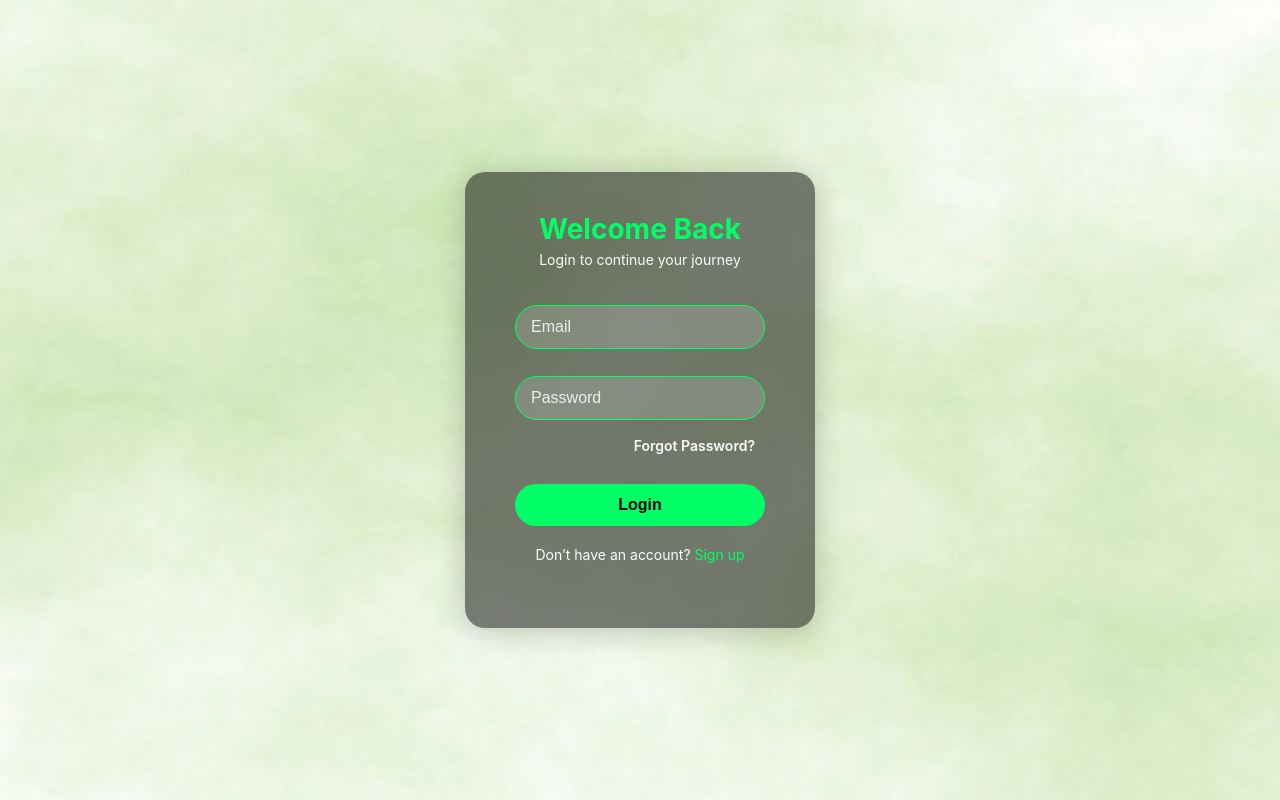
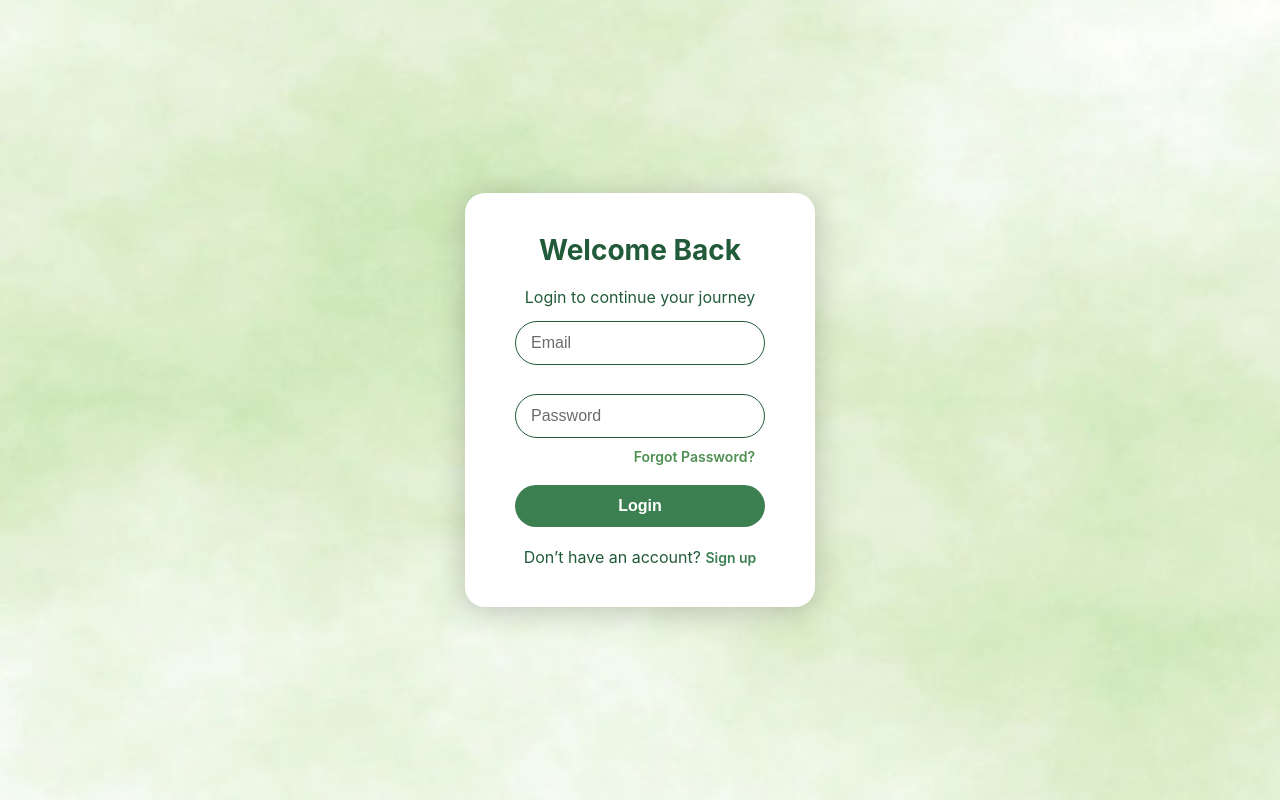
Before and after one commit to Kadam-18/SIH-25, a React (Vite) app in the folder ayushcare/frontend/: page /login in a window 1280 px wide. Built offline with nearby package versions, Linux system fonts and the light colour scheme; no server answers.

Commit message:
book btn

```diff
--- a/ayushcare/frontend/src/pages/Auth.css
+++ b/ayushcare/frontend/src/pages/Auth.css
@@ -1,12 +1,15 @@
+/* ==================== GLOBAL BASE ===================== */
 html, body {
   height: 100%;
   width: 100%;
   margin: 0;
   padding: 0;
   overflow-x: hidden;
+  font-family: "Poppins", sans-serif;
   -webkit-text-size-adjust: 100%;
 }
 
+/* Background container for ALL auth pages */
 .auth-container {
   background: url("../assets/signup-background2.jpg") no-repeat center center/cover;
   height: 100vh;
@@ -16,58 +19,57 @@ html, body {
   align-items: center;
 }
 
+/* Glass-style box (Same for login, signup, forgot, OTP) */
 .auth-box {
-  background: rgba(0, 0, 0, 0.5);
+  background: rgb(255, 255, 255);
   backdrop-filter: blur(10px);
   border-radius: 20px;
   padding: 40px 50px;
   width: 350px;
   text-align: center;
-  color: white;
+  color: #225b39;
   box-shadow: 0 4px 30px rgba(0, 0, 0, 0.2);
 }
 
-/* Headings */
+/* ==================== HEADINGS ===================== */
 .auth-box h2 {
   font-size: 28px;
-  margin-bottom: 5px;
-  color: #00ff66;
+  margin-bottom: 20px;
+  color: #225b39;     /* Exact signup color */
 }
 
-.auth-box p {
-  font-size: 14px;
-  margin-bottom: 25px;
-  color: #fbfafa;
-}
-
-/* Inputs */
+/* ==================== INPUT FIELDS ===================== */
 .auth-box input {
   width: 100%;
   padding: 12px 15px;
   margin-bottom: 15px;
   background: rgba(255, 255, 255, 0.15);
-  border: 1px solid #00ff66;
-  border-radius: 22px;   /* <--- Rounded edges */
-  color: white;
+  border: 1px solid #225b39;
+  border-radius: 22px;
   font-size: 16px;
+  color: black;
   outline: none;
   transition: 0.3s ease;
 }
 
 .auth-box input:focus {
-  border-color: #00cc55;
   background: rgba(255, 255, 255, 0.25);
+  border-color: #225b39;
 }
 
+/* Placeholder */
+.auth-box input::placeholder {
+  color: rgba(25, 24, 24, 0.637);
+}
 
-/* Buttons */
+/* ==================== BUTTON ===================== */
 .auth-box button {
   width: 100%;
   padding: 12px;
-  background-color: #00ff66;
+  background-color: #3c7f50;
   border: none;
-  border-radius: 25px;  /* <--- Already rounded */
-  color: black;
+  border-radius: 25px;
+  color: white;
   font-size: 16px;
   cursor: pointer;
   font-weight: bold;
@@ -75,30 +77,22 @@ html, body {
 }
 
 .auth-box button:hover {
-  background-color: #00cc55;
+  background-color: #2b6f37;
 }
 
-/* Link text (optional) */
+/* ==================== LINKS ===================== */
 .auth-box a {
-  color: #00ff66;
+  color: #3c7f50;
   text-decoration: none;
   font-size: 14px;
+  font-weight: 600;
 }
+
 .auth-box a:hover {
   text-decoration: underline;
 }
-/* Input Fields Text */
-.auth-box input {
-  color: white;                      /* Text color */
-  font-size: 16px;
-}
 
-/* Placeholder styling */
-.auth-box input::placeholder {
-  color: rgba(255, 255, 255, 0.85);  /* Brighter placeholder */
-  font-size: 16px;
-}
-/* =========================forgot area=========================== */
+/* ==================== FORGOT PASSWORD TEXT ===================== */
 .forgot-text {
   margin-top: -10px;
   margin-bottom: 15px;
@@ -109,12 +103,10 @@ html, body {
   font-size: 14px;
   font-weight: 600;
   padding: 5px 10px;
-  border-radius: 8px;   /* <--- Rounded edges */
-  display: inline-block;
+  border-radius: 8px;
 }
 
-
 .forgot-text:hover {
+  color: #2b6f37;
   text-decoration: underline;
-  color: #2b6f37;
 }
--- a/ayushcare/frontend/src/pages/Home.css
+++ b/ayushcare/frontend/src/pages/Home.css
@@ -5,9 +5,9 @@
   margin-bottom: 10px;
   color: #fdfdfd;
   text-shadow:
-      0 2px 4px rgba(0,0,0,0.7),
-      0 0 10px rgba(0,0,0,0.4);
-   margin-top: 30px;
+  0 2px 4px rgba(0,0,0,0.7),
+  0 0 10px rgba(0,0,0,0.4);
+  margin-top: 30px;
   margin-bottom: 25px;
 }
 
@@ -418,3 +418,70 @@
 
 .carousel-arrow.left { left: 20px; }
 .carousel-arrow.right { right: 20px; }
+
+.hero-wrapper {
+  position: relative;
+  width: 100%;
+  max-width: 1500px;
+  margin: 0 auto 20px auto;
+}
+
+.hero-overlay {
+  position: absolute;
+  top: 50%;
+  left: 50%;
+  transform: translate(-50%, -50%);
+  text-align: center;
+  z-index: 10;
+  color: white;
+  text-shadow: 0 3px 10px rgba(0,0,0,0.8);
+}
+
+.hero-overlay h1 {
+  font-size: 40px;
+  font-weight: 800;
+  margin-bottom: 8px;
+}
+
+.hero-overlay p {
+  font-size: 20px;
+  margin-bottom: 15px;
+}
+
+.hero-btn {
+  background: #2f6b3f;
+  padding: 12px 28px;
+  border: none;
+  border-radius: 28px;
+  color: white;
+  font-size: 18px;
+  cursor: pointer;
+  font-weight: 600;
+  box-shadow: 0 4px 12px rgba(0,0,0,0.4);
+  transition: 0.3s ease;
+}
+
+.hero-btn:hover {
+  background: #1f4d2d;
+  transform: translateY(-3px);
+}
+.hero-greeting-fixed {
+  text-align: center;
+  margin-top: -40px;      /* MOVE TEXT UPWARD */
+  margin-bottom: 45px;    /* SPACE BEFORE CAROUSEL */
+  z-index: 5;
+}
+
+.hero-greeting-fixed h1 {
+  font-size: 42px;
+  font-weight: 800;
+  color: #ffffff;
+  text-shadow: 0 4px 10px rgba(0,0,0,0.7);
+}
+
+.hero-greeting-fixed h2 {
+  font-size: 27px;
+  color: #edf6ed;
+  margin-bottom: 18px;
+  text-shadow: 0 3px 8px rgba(0,0,0,0.6);
+}
--- a/ayushcare/frontend/src/pages/Home.jsx
+++ b/ayushcare/frontend/src/pages/Home.jsx
@@ -11,16 +11,10 @@ import hero4 from "../assets/hero4.jpg";
 
 import "./Home.css";
 
-
-/**
- * Home page: holds the state for sidebar open/close and passes props down
- */
 export default function Home() {
-  // sidebar visibility state (shared by Navbar & Sidebar)
   const [sidebarOpen, setSidebarOpen] = useState(false);
 
-  // sample images (replace with real Panchakarma photos later)
-  const heroImages = [ hero1, hero2, hero3, hero4];
+  const heroImages = [hero1, hero2, hero3, hero4];
 
   const centresImages = [
     "https://images.unsplash.com/photo-1543352634-7f0e965e3a57?q=80&w=1200&auto=format&fit=crop&ixlib=rb-4.0.3&s=4ad1932f9d6c93f7a3f3db7a2db7b4c3",
@@ -28,21 +22,39 @@ export default function Home() {
     "https://images.unsplash.com/photo-1540199542-3a6a80450f70?q=80&w=1200&auto=format&fit=crop&ixlib=rb-4.0.3&s=5d7626a9fef3bc8f6eaf72e7f6f7f5a1"
   ];
 
+  const userName = "Mahi";
+
   return (
-
     <div className="home-root" style={{ position: "relative" }}>
 
       <main className="container">
-        {/* Hero carousel */}
+
+        {/* ⭐ HERO GREETING SECTION ABOVE CAROUSEL ⭐ */}
+        <div className="hero-greeting-fixed">
+          <h1>Hello, {userName} 👋</h1>
+          <h2>Let’s Start Your Panchakarma Therapy</h2>
+
+          <button
+            className="hero-btn"
+            onClick={() => (window.location.href = "/centres")}
+          >
+            Book My Therapy
+          </button>
+        </div>
+
+        {/* ⭐ CAROUSEL BELOW THE GREETING ⭐ */}
+        <div className="hero-wrapper">
           <Carousel images={heroImages} />
+        </div>
+
       </main>
 
-        {/* Description */}
+      {/* Description Section */}
       <section className="description-section">
         <h2>Discover the Healing Power of Panchakarma</h2>
         <p className="muted">
-            Panchakarma is an ancient Ayurvedic detoxification therapy designed to remove toxins, balance
-            the doshas, and restore wellbeing. (Edit this paragraph later with your own content.)
+          Panchakarma is an ancient Ayurvedic detoxification therapy designed to remove toxins,
+          balance the doshas, and restore wellbeing.
         </p>
       </section>
 
@@ -52,18 +64,13 @@ export default function Home() {
         <CardsSection />
       </section>
 
-        {/* Centres carousel */}
+      {/* Centres Carousel */}
       <section>
         <h2 className="section-title">Our Centres Across India</h2>
         <CentresCarousel images={centresImages} />
       </section>
 
-
-
-         {/*new section (edited on :-14th nov midnight 1:08) */}
-
-
-          {/* WHY Choose Panchakarma – Unified Cards */}
+      {/* Why Section */}
       <section className="why-section">
         <h2>Why Choose Panchakarma?</h2>
         <p>
@@ -106,30 +113,11 @@ export default function Home() {
         </div>
       </section>
 
-
-    {/* Stats Section
-    <section className="stats-section">
-      <div className="stats-box">
-        <h3>5000+</h3>
-        <p>Successful Therapies</p>
-      </div>
-      <div className="stats-box">
-        <h3>50+</h3>
-        <p>Panchakarma Centres</p>
-      </div>
-      <div className="stats-box">
-        <h3>20 Years</h3>
-        <p>Ayurveda Experience</p>
-      </div>
-    </section>
-    </div> */}
-
       {/* Contact */}
       <section className="contact-wrapper">
         <ContactSection />
       </section>
 
-      {/* </main> */}
     </div>
   );
 }
--- a/ayushcare/frontend/src/pages/signup.css
+++ b/ayushcare/frontend/src/pages/signup.css
@@ -1,7 +1,8 @@
+/* Full-page background */
 .signup-root {
   height: 100vh;
   width: 100%;
-  background: url("/signup-bg.jpg") center/cover no-repeat; /* Add your image */
+  background: url("/signup-bg.jpg") center/cover no-repeat;
   display: flex;
   justify-content: center;
   align-items: center;
@@ -9,67 +10,66 @@
   padding: 20px;
 }
 
+/* Signup Card Box */
 .signup-box {
-  background: rgba(255,255,255,0.88);
+  background: rgba(255, 255, 255, 0.88);
   padding: 35px 40px;
   width: 450px;
   border-radius: 18px;
-  box-shadow: 0px 4px 18px rgba(0,0,0,0.2);
+  box-shadow: 0px 4px 18px rgba(0, 0, 0, 0.2);
   text-align: center;
 }
 
 .signup-box h2 {
-  margin-bottom: 15px;
+  margin-bottom: 20px;
   font-size: 28px;
   font-weight: 700;
   color: #225b39;
 }
 
-/* Role selection */
+/* Remove role selection (NO MORE As Patient / As Clinic buttons) */
 .role-select {
-  display: flex;
-  justify-content: center;
-  gap: 15px;
-  margin-bottom: 15px;
+  display: none !important;
 }
 
-.role-select button {
-  padding: 10px 18px;
-  border-radius: 22px;
-  border: 2px solid #3c7f50;
-  background: transparent;
-  cursor: pointer;
-  font-weight: 600;
-  font-size: 15px;
+/* Input fields rounded edges */
+form input {
+  width: 100%;
+  padding: 14px;
+  margin-top: 14px;
+  border: 1px solid #bcd8c4;
+  border-radius: 22px;    /* <-- Rounded fields */
+  font-size: 16px;
+  background: #ffffff;
+  outline: none;
+  transition: 0.3s ease;
 }
 
-.role-select button.active {
-  background: #3c7f50;
-  color: white;
+form input:focus {
+  border-color: #3c7f50;
+  background: #f5fff8;
 }
 
-form input {
-  width: 100%;
-  padding: 12px;
-  margin-top: 12px;
-  border: 1px solid #bcd8c4;
-  border-radius: 10px;
-  font-size: 15px;
-}
-
+/* OTP row */
 .otp-row {
   display: flex;
   gap: 10px;
-  margin-top: 12px;
+  margin-top: 14px;
 }
 
 .otp-btn {
-  padding: 12px 14px;
+  padding: 14px 16px;
   background: #3c7f50;
   color: white;
   border: none;
-  border-radius: 10px;
+  border-radius: 14px;    /* <-- Rounded */
   cursor: pointer;
+  font-weight: 600;
+  transition: 0.3s ease;
+}
+
+.otp-btn:hover:not(:disabled) {
+  background: #2f6940;
 }
 
 .otp-btn:disabled {
@@ -77,20 +77,27 @@ form input {
   cursor: not-allowed;
 }
 
+/* Create Account Button */
 .signup-submit {
-  margin-top: 20px;
+  margin-top: 25px;
   width: 100%;
-  padding: 14px;
+  padding: 15px;
   background: #225b39;
   color: white;
   font-size: 18px;
   font-weight: 600;
   border: none;
-  border-radius: 30px;
+  border-radius: 30px;    /* <-- Rounded like Login button */
   cursor: pointer;
+  transition: 0.3s ease;
 }
 
+.signup-submit:hover {
+  background: #1a472d;
+}
+
+/* Login link text */
 .login-link {
-  margin-top: 15px;
+  margin-top: 18px;
   font-size: 14px;
 }
```
Lines whose indentation alone changed are shown as unchanged.
